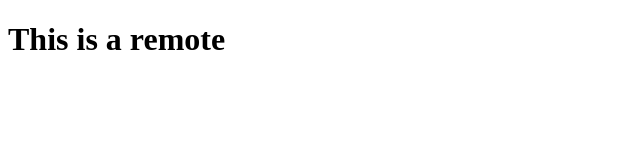
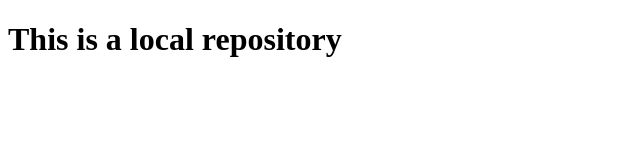
Before and after one commit to TzipyS/from-local, a plain HTML site: page index.html in a window 1280 px wide. Shown: the whole page, without its empty margins (0-640 px from the left). Drawn offline with Linux system fonts and the light colour scheme.

Commit message:
first commit to from-local

```diff
--- a/index.html
+++ b/index.html
@@ -6,6 +6,6 @@
     <title>Document</title>
 </head>
 <body>
-    <h1>This is a remote</h1>
+    <h1>This is a local repository</h1>
 </body>
 </html>
```
